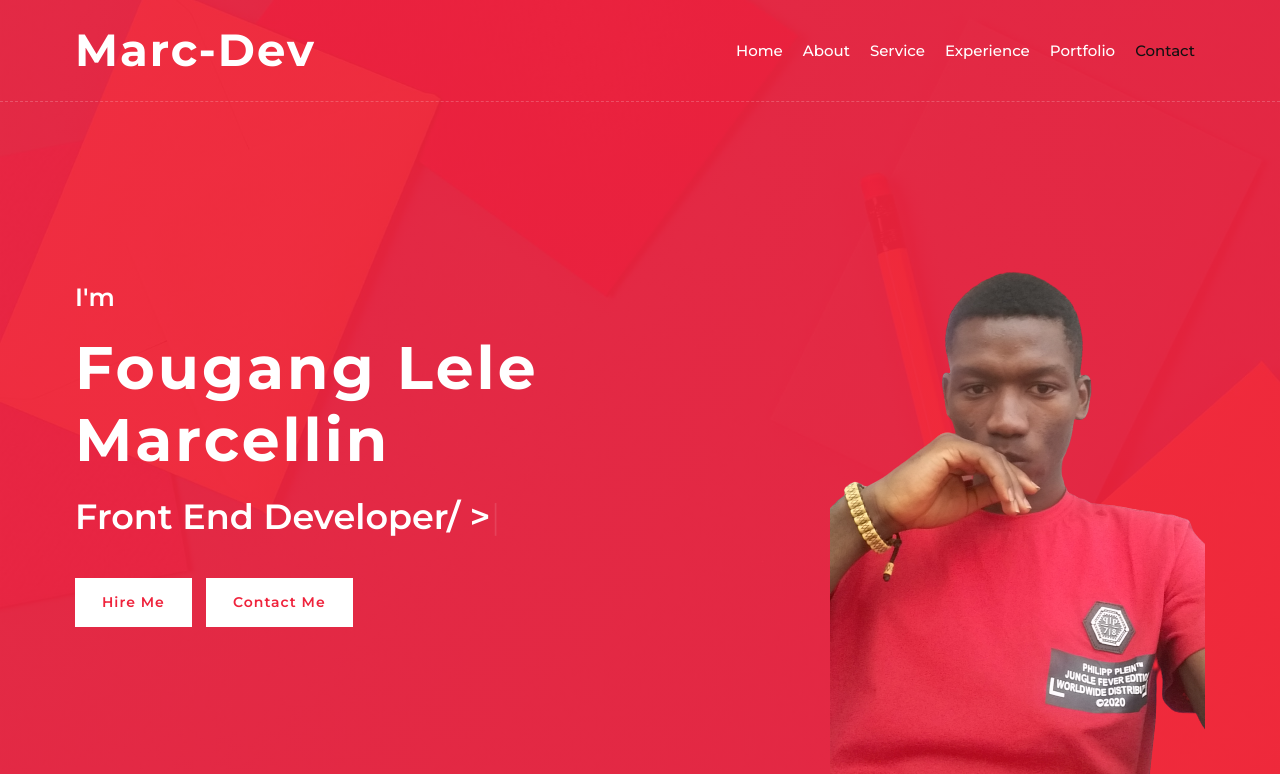
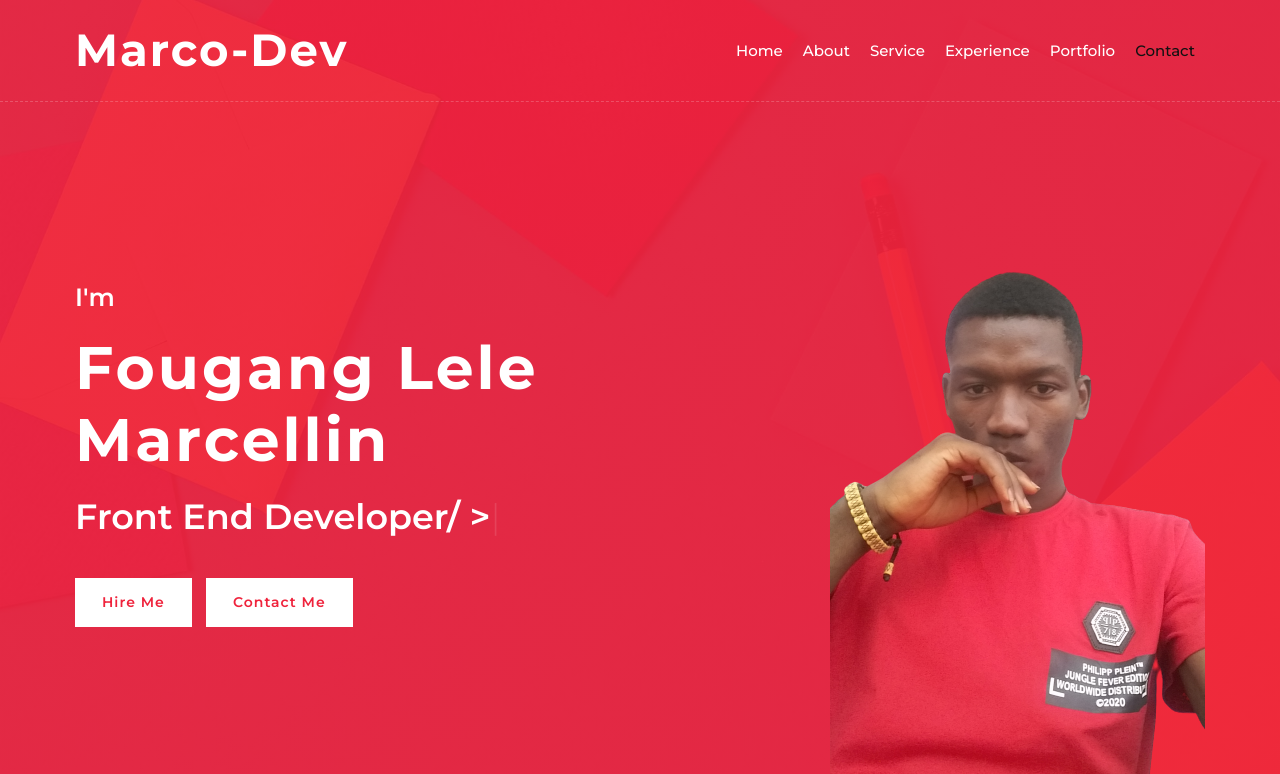
Before and after one commit to marcellin-dev/portfolio, a plain HTML site: page index.html in a window 1280 px wide. Shown: the top 774 px of the page. Drawn offline with nearby package versions, Linux system fonts and the light colour scheme.

Commit message:
som change

```diff
--- a/index.html
+++ b/index.html
@@ -28,7 +28,7 @@
         <!-- Nav Bar Start -->
         <div class="navbar navbar-expand-lg bg-light navbar-light">
             <div class="container-fluid">
-                <a href="index.html" class="navbar-brand">Marc-Dev</a>
+                <a href="index.html" class="navbar-brand">Marco-Dev</a>
                 <button type="button" class="navbar-toggler" data-toggle="collapse" data-target="#navbarCollapse">
                     <span class="navbar-toggler-icon"></span>
                 </button>
```
